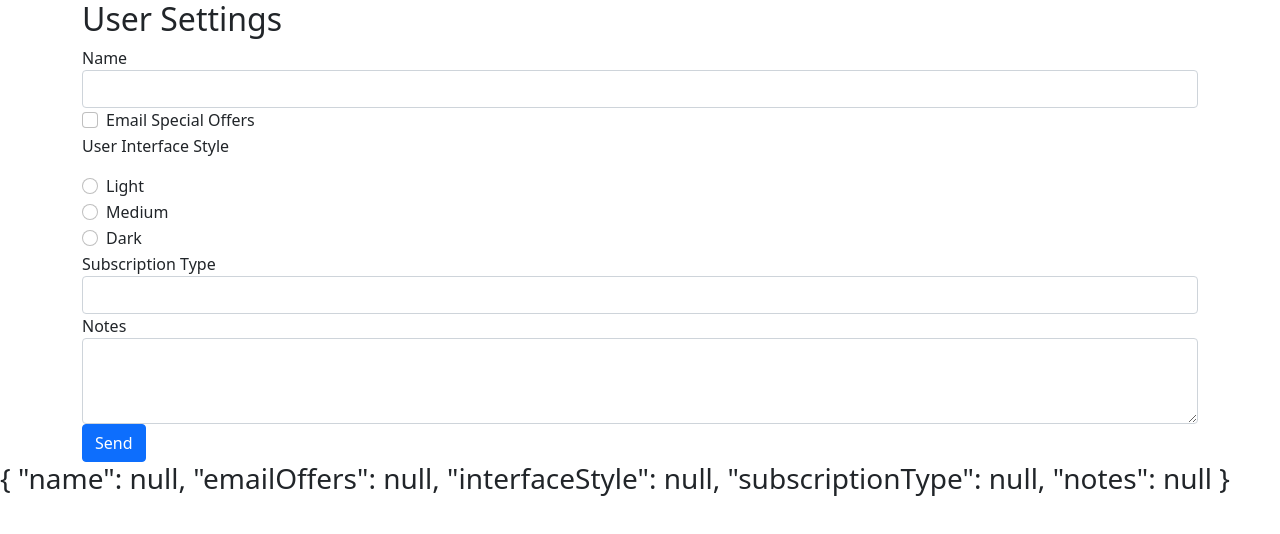
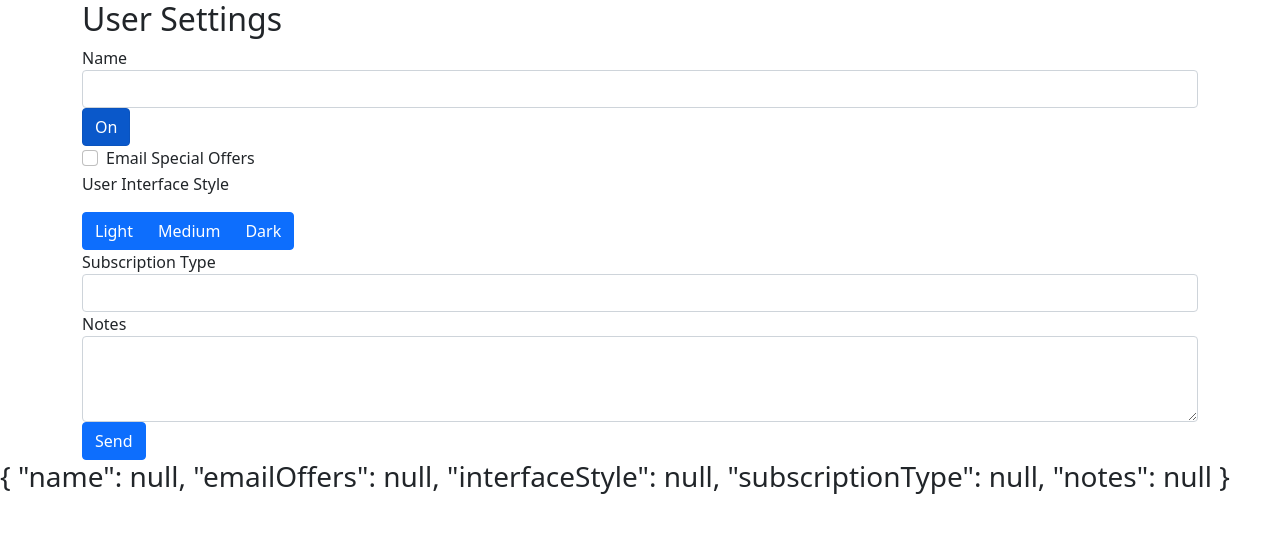
Before and after one commit to 3quanimity/Angular-forms-Pluralsight-course, an Angular app: page / in a window 1280 px wide. Shown: the top 534 px of the page. Built offline with nearby package versions, Linux system fonts and the light colour scheme.

Commit message:
ngx button & radio

```diff
--- a/angular.json
+++ b/angular.json
@@ -27,6 +27,7 @@
               "src/assets"
             ],
             "styles": [
+              "./node_modules/bootstrap/dist/css/bootstrap.min.css",
               "node_modules/bootstrap/dist/css/bootstrap.min.css",
               "src/styles.css"
             ],
--- a/package.json
+++ b/package.json
@@ -19,6 +19,7 @@
     "@angular/platform-browser-dynamic": "~12.2.0",
     "@angular/router": "~12.2.0",
     "bootstrap": "^5.1.3",
+    "ngx-bootstrap": "^7.1.0",
     "rxjs": "~6.6.0",
     "tslib": "^2.3.0",
     "zone.js": "~0.11.4"
--- a/src/app/app.module.ts
+++ b/src/app/app.module.ts
@@ -5,6 +5,7 @@ import { HttpClientModule } from '@angular/common/http';
 
 import { AppComponent } from './app.component';
 import { UserSettingsFormComponent } from './user-settings-form/user-settings-form.component';
+import { ButtonsModule } from 'ngx-bootstrap/buttons';
 
 @NgModule({
   declarations: [
@@ -14,7 +15,8 @@ import { UserSettingsFormComponent } from './user-settings-form/user-settings-fo
   imports: [
     BrowserModule,
     FormsModule,
-    HttpClientModule
+    HttpClientModule,
+    ButtonsModule.forRoot()
   ],
   providers: [],
   bootstrap: [AppComponent]
--- a/src/app/user-settings-form/user-settings-form.component.html
+++ b/src/app/user-settings-form/user-settings-form.component.html
@@ -18,6 +18,12 @@
         <div [hidden]="!form.submitted || nameField.valid" class="alert alert-danger">Enter a name</div>
       </div>
 
+      <!-- ngx-button  -->
+      <button type="button" class="btn btn-primary" name="singleModel" [(ngModel)]="singleModel" btnCheckbox btnCheckboxTrue="On"
+        btnCheckboxFalse="Off">
+        {{ singleModel }}
+      </button>
+
       <div class="form-check form-group">
         <input class="form-check-input" type="checkbox"
                 id="emailOffers" name="emailOffers" [(ngModel)]="userSettings.emailOffers">
@@ -28,7 +34,17 @@
 
       <p>User Interface Style</p>
       <div class="form-group">
-        <div class="form-check">
+      <!-- ngx-checkbox-group  -->
+      <div class="btn-group">
+        <label class="btn btn-primary" [(ngModel)]="userSettings.interfaceStyle" name="interfaceStyle"
+               btnRadio="Light" tabindex="0" role="button">Light</label>
+        <label class="btn btn-primary" [(ngModel)]="userSettings.interfaceStyle" name="interfaceStyle"
+               btnRadio="Medium" tabindex="0" role="button">Medium</label>
+        <label class="btn btn-primary" [(ngModel)]="userSettings.interfaceStyle" name="interfaceStyle"
+               btnRadio="Dark" tabindex="0" role="button">Dark</label>
+      </div>
+
+        <!-- <div class="form-check">
           <input class="form-check-input" type="radio" name="interfaceStyle"
                  id="lightInterface" value="light" checked [(ngModel)]="userSettings.interfaceStyle">
           <label class="form-check-label" for="lightInterface">
@@ -48,7 +64,7 @@
           <label class="form-check-label" for="darkInterface">
             Dark
           </label>
-        </div>
+        </div> -->
       </div>
 
       <div class="form-group">
--- a/src/app/user-settings-form/user-settings-form.component.ts
+++ b/src/app/user-settings-form/user-settings-form.component.ts
@@ -18,7 +18,7 @@ export class UserSettingsFormComponent implements OnInit {
     subscriptionType: null,
     notes: null
   };
-
+  singleModel: string = 'On';
   userSettings: UserSettings = { ...this.originalUserSettings };
   postError: boolean = false;
   postErrorMessage: string = '';
@@ -44,14 +44,15 @@ export class UserSettingsFormComponent implements OnInit {
   onSubmit(form: NgForm) {
     console.log("in onSubmit: ", form.valid);
 
-    if (form.valid) {
-      this.dataService.postUserSettingsForm(this.userSettings).subscribe(
-        result => console.log("success", result),
-        error => this.onHttpError(error)
-      );
-    } else {
-      this.postError = true;
-      this.postErrorMessage = "Please fix the above errors";}
+    // if (form.valid) {
+    //   this.dataService.postUserSettingsForm(this.userSettings).subscribe(
+    //     result => console.log("success", result),
+    //     error => this.onHttpError(error)
+    //   );
+    // } else {
+    //   this.postError = true;
+    //   this.postErrorMessage = "Please fix the above errors";
+    // }
 
   }
 
```
Also changed, not shown: 1 other file (tests, documents, lock files or other folders).
